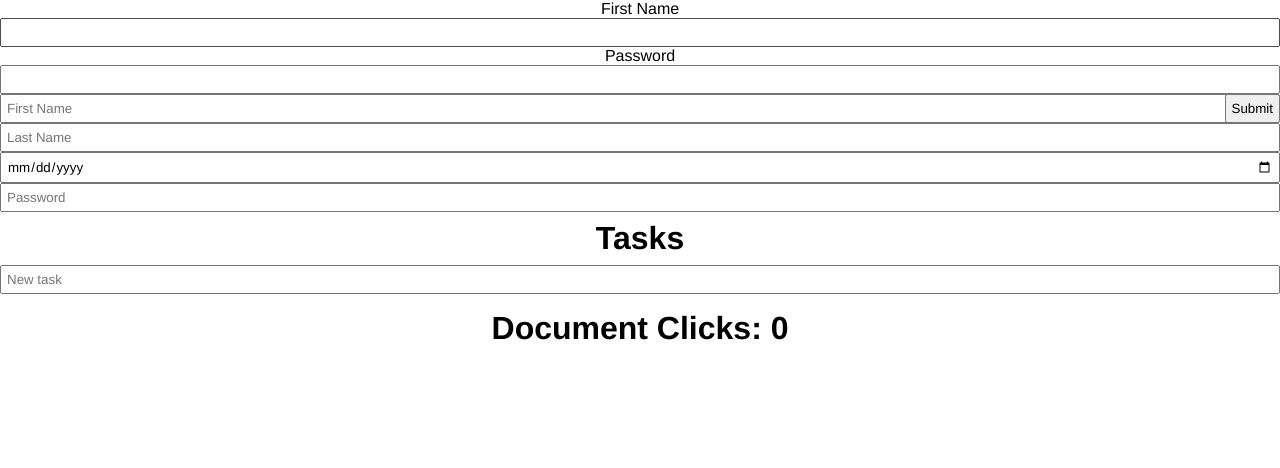
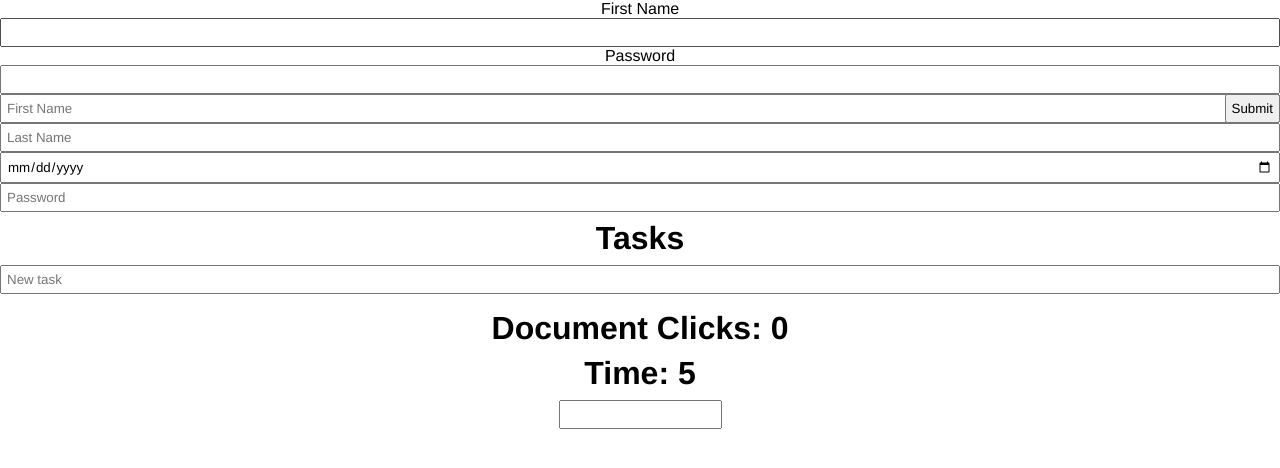
Before and after one commit to sailormoonvicky/react-hooks-exercise, a React (Create React App) app: page / in a window 1280 px wide. Shown: the top 468 px of the page. Built offline with nearby package versions, Linux system fonts and the light colour scheme.

Commit message:
add Timer effect feature

```diff
--- a/src/App.js
+++ b/src/App.js
@@ -149,6 +149,14 @@ export function AppFunction() {
     setAllTasks((prev) => [newTask, ...prev]);
     setNewTask({});
   };
+
+  // useEffect(()=>{
+  //   alert('component rendered for the first time');
+  //   return () => {
+  //     alert('component is being removed from the DOM');
+  //   };
+  // },[]);
+
   const handleDelete = (taskIdToRemove) => {
     setAllTasks((prev) => prev.filter(
       (task) => task.id !== taskIdToRemove
@@ -185,7 +193,34 @@ export function Counter() {
   return (
     <h1>Document Clicks: {click}</h1>
   )
+}
 
+export function Timer() {
+  const [time, setTime] = useState(0);
+  const [name, setName] = useState('');
+
+  useEffect(
+    () =>{
+      const intervalId = setInterval(() => setTime(prev => prev+1), 1000);
+
+      return () => {
+        clearInterval(intervalId);
+      };
+    }, []
+  )
+
+  const handleChange = ({target}) =>setName(target.value)
+
+  return (
+    <>
+      <h1>Time: {time}</h1>
+      <input
+        value={name}
+        onChange={handleChange}
+        type='text'
+      />
+    </>
+  )
 }
 
 
--- a/src/index.js
+++ b/src/index.js
@@ -1,7 +1,7 @@
 import React from 'react';
 import ReactDOM from 'react-dom/client';
 import './index.css';
-import ObjectState, {EditProfile, AppFunction, Counter} from './App';
+import ObjectState, {EditProfile, AppFunction, Counter, Timer} from './App';
 import reportWebVitals from './reportWebVitals';
 
 
@@ -12,6 +12,7 @@ root.render(
     <EditProfile />
     <AppFunction />
     <Counter />
+    <Timer />
   </React.StrictMode>
 );
 
```
